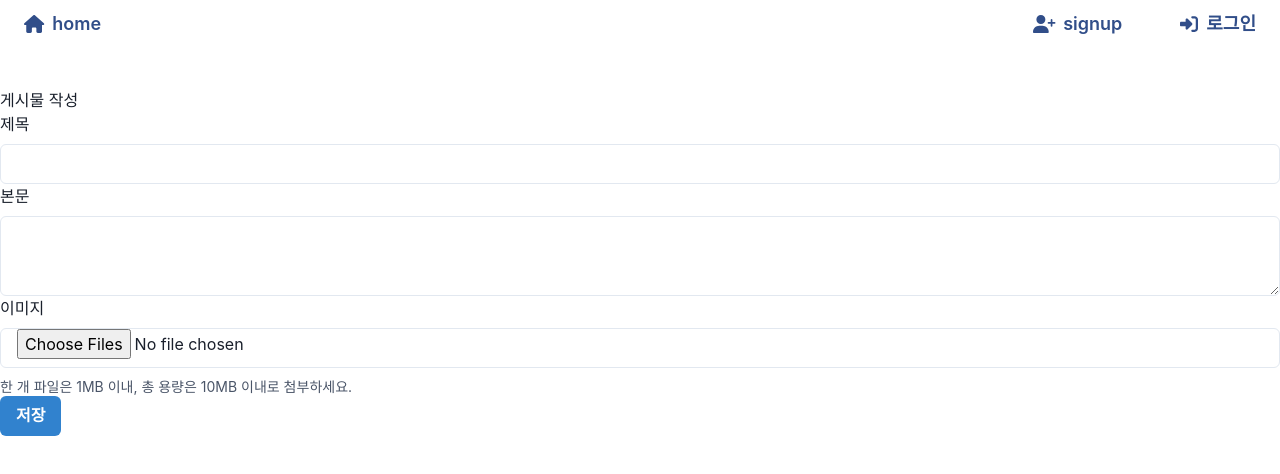
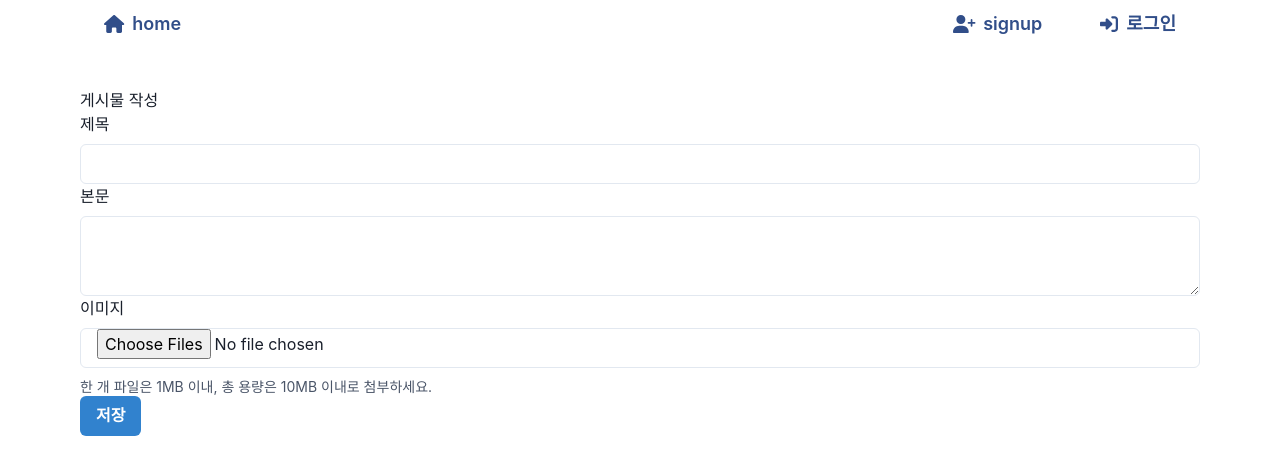
Before and after one commit to Nighteast/pjr1-fe, a React (Create React App) app: page /write in a window 1280 px wide. Shown: the top 474 px of the page. Built offline with nearby package versions, Linux system fonts and the light colour scheme; no server answers.

Commit message:
HomeLayout에서 전체 페이지의 좌우 마진을 화면 크기별로 적용

```diff
--- a/src/layout/HomeLayout.js
+++ b/src/layout/HomeLayout.js
@@ -5,7 +5,7 @@ import { NavBar } from "../component/NavBar";
 
 export function HomeLayout() {
   return (
-    <Box>
+    <Box mx={{ base: 0, md: 10, xl: 20 }}>
       <NavBar />
       {/* 라우팅 중에 현재 경로에 맞는 하위 라우트를 렌더링 */}
       <Outlet />
--- a/src/page/board/BoardList.js
+++ b/src/page/board/BoardList.js
@@ -134,11 +134,7 @@ function SearchComponent() {
           </Select>
         </Box>
         <Box>
-          <Input
-            width={"400px"}
-            value={keyword}
-            onChange={(e) => setKeyword(e.target.value)}
-          />
+          <Input value={keyword} onChange={(e) => setKeyword(e.target.value)} />
         </Box>
         <Button onClick={handleSearch}>
           <FontAwesomeIcon icon={faMagnifyingGlass} />
```
